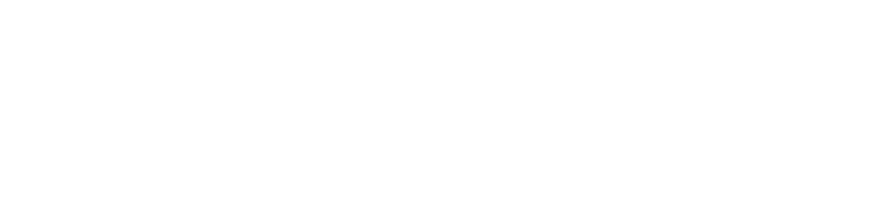
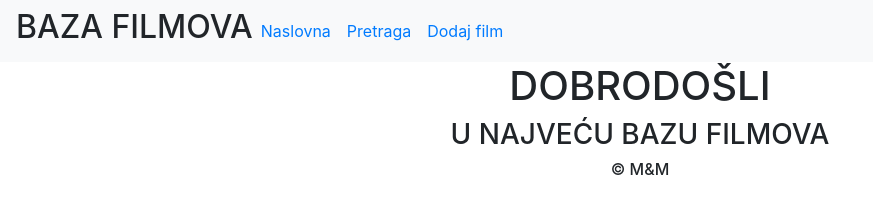
Before and after one commit to MilosAksic/Movie-database, a plain HTML site: page index.html in a window 1280 px wide. Shown: the whole page, without its empty margins (0-873 px from the left). Drawn offline with nearby package versions, Linux system fonts and the light colour scheme.

Commit message:
pocetna struktura

```diff
--- a/index.html
+++ b/index.html
@@ -1,15 +1,53 @@
 <!DOCTYPE html>
 <html>
+
 <head>
     <meta charset="utf-8" />
     <meta http-equiv="X-UA-Compatible" content="IE=edge">
-    <title>Page Title</title>
+    <title>Naslovna strana</title>
     <meta name="viewport" content="width=device-width, initial-scale=1">
     <link rel="stylesheet" href="bootstrap/bootstrap.min.css">
     <link rel="stylesheet" type="text/css" media="screen" href="style.css" />
 
 </head>
+
 <body>
+    <header>
+
+        <nav class="navbar navbar-expand-sm bg-light">
+            <h2>BAZA FILMOVA</h2>
+            <ul class="navbar-nav">
+                <li class="nav-item">
+                    <a class="nav-link" href="#">Naslovna</a>
+                </li>
+                <li class="nav-item">
+                    <a class="nav-link" href="#">Pretraga</a>
+                </li>
+                <li class="nav-item">
+                    <a class="nav-link" href="#">Dodaj film</a>
+                </li>
+            </ul>
+        </nav>
+
+
+    </header>
+
+    <div class="container text-center">
+        <h1>DOBRODOŠLI</h1>
+        <H3>U NAJVEĆU BAZU FILMOVA</H3>
+
+
+
+        <footer>
+            <h6>&copy; M&M</h6>
+        </footer>
+    </div>
+
+
+
+
+
+
 
 
 
@@ -20,8 +58,11 @@
 
 
     <script src="bootstrap/jquery-3.3.1.min.js"></script>
-    <script src="https://cdnjs.cloudflare.com/ajax/libs/popper.js/1.14.3/umd/popper.min.js" integrity="sha384-ZMP7rVo3mIykV+2+9J3UJ46jBk0WLaUAdn689aCwoqbBJiSnjAK/l8WvCWPIPm49" crossorigin="anonymous"></script>
+    <script src="https://cdnjs.cloudflare.com/ajax/libs/popper.js/1.14.3/umd/popper.min.js"
+        integrity="sha384-ZMP7rVo3mIykV+2+9J3UJ46jBk0WLaUAdn689aCwoqbBJiSnjAK/l8WvCWPIPm49"
+        crossorigin="anonymous"></script>
     <script src="bootstrap/bootstrap.min.js"></script>
     <script src="main.js"></script>
 </body>
+
 </html>
```
